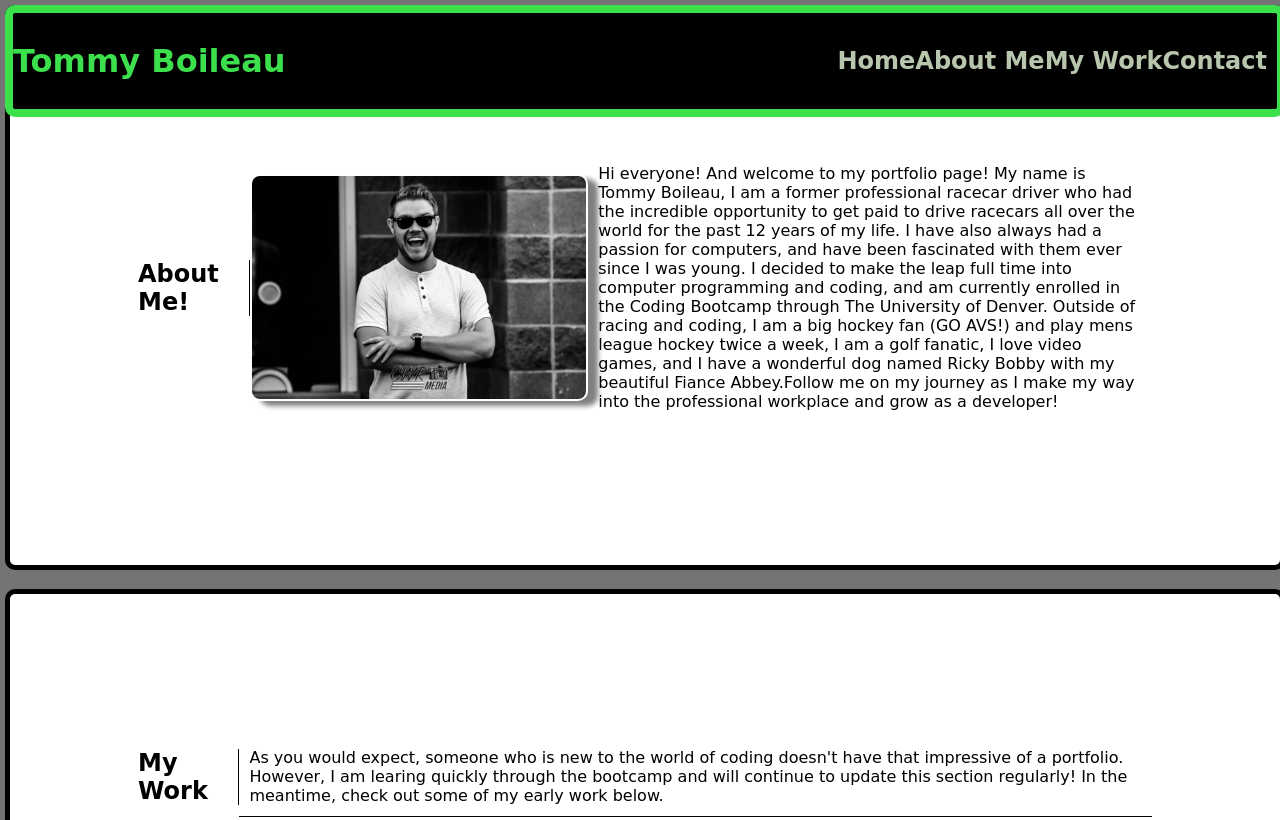
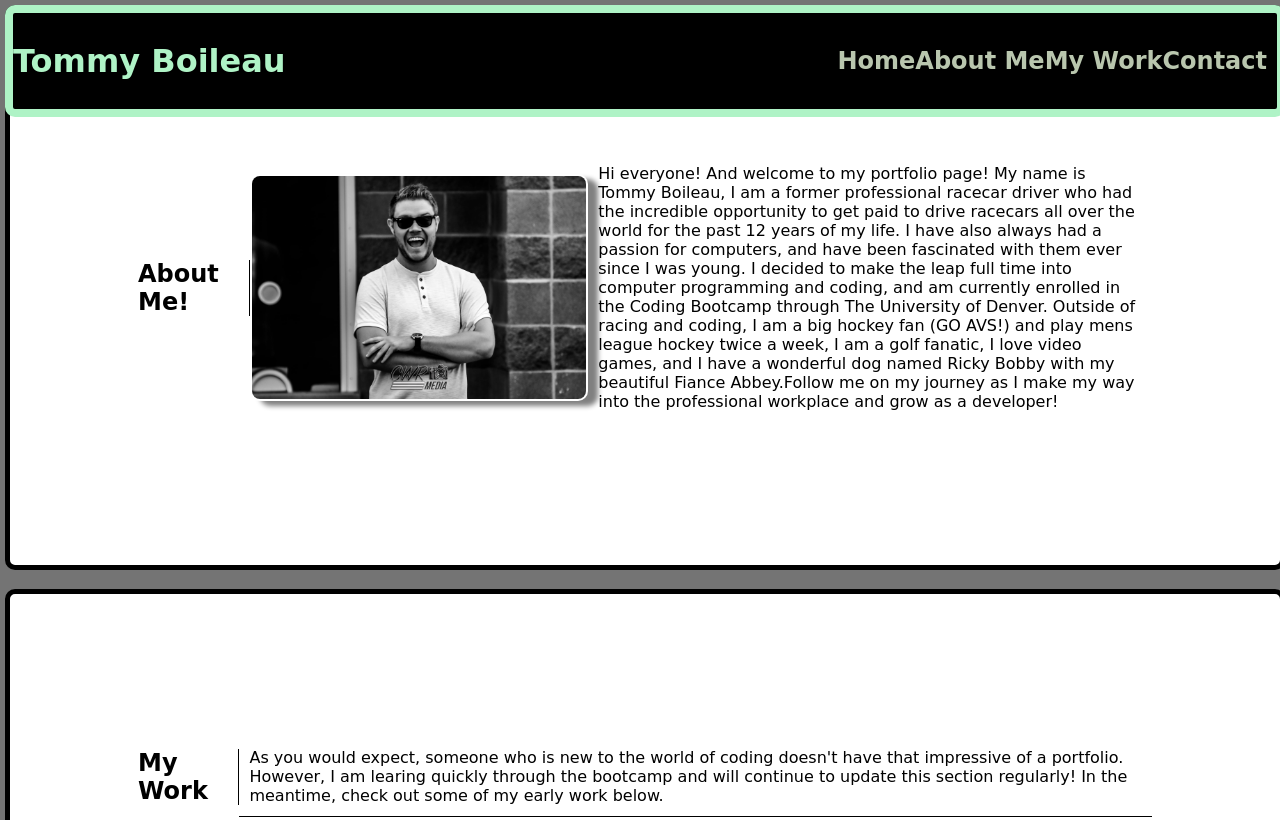
Before and after one commit to TommyBspeed/Portfolio, a plain HTML site: page index.html in a window 1280 px wide. Shown: the top 820 px of the page. Drawn offline with Linux system fonts and the light colour scheme; a web font is replaced by a local one.

Commit message:
changed main color scheme.

```diff
--- a/style.css
+++ b/style.css
@@ -22,9 +22,9 @@ header {
   justify-content: space-between;
   align-items: center;
   background: #000000;
-  border: 8px solid #3cdf4c;
+  border: 8px solid #aff3c6;
   border-radius: 10px;
-  color: #3cdf4c;
+  color: #aff3c6;
   position: fixed;
   min-width: 100vw;
 }
@@ -87,7 +87,7 @@ footer {
   padding: 20px;
   text-align: center;
   background: black;
-  color: #3cdf4c;
+  color: #aff3c6;
   margin-top: auto;
   min-width: 100vw;
   justify-content: center;
@@ -122,7 +122,6 @@ p {
 .mylinks {
   display: flex;
   justify-content: center;
-  /* flex-direction: column; */
   align-items: center;
 }
 .mylinks .links {
```
